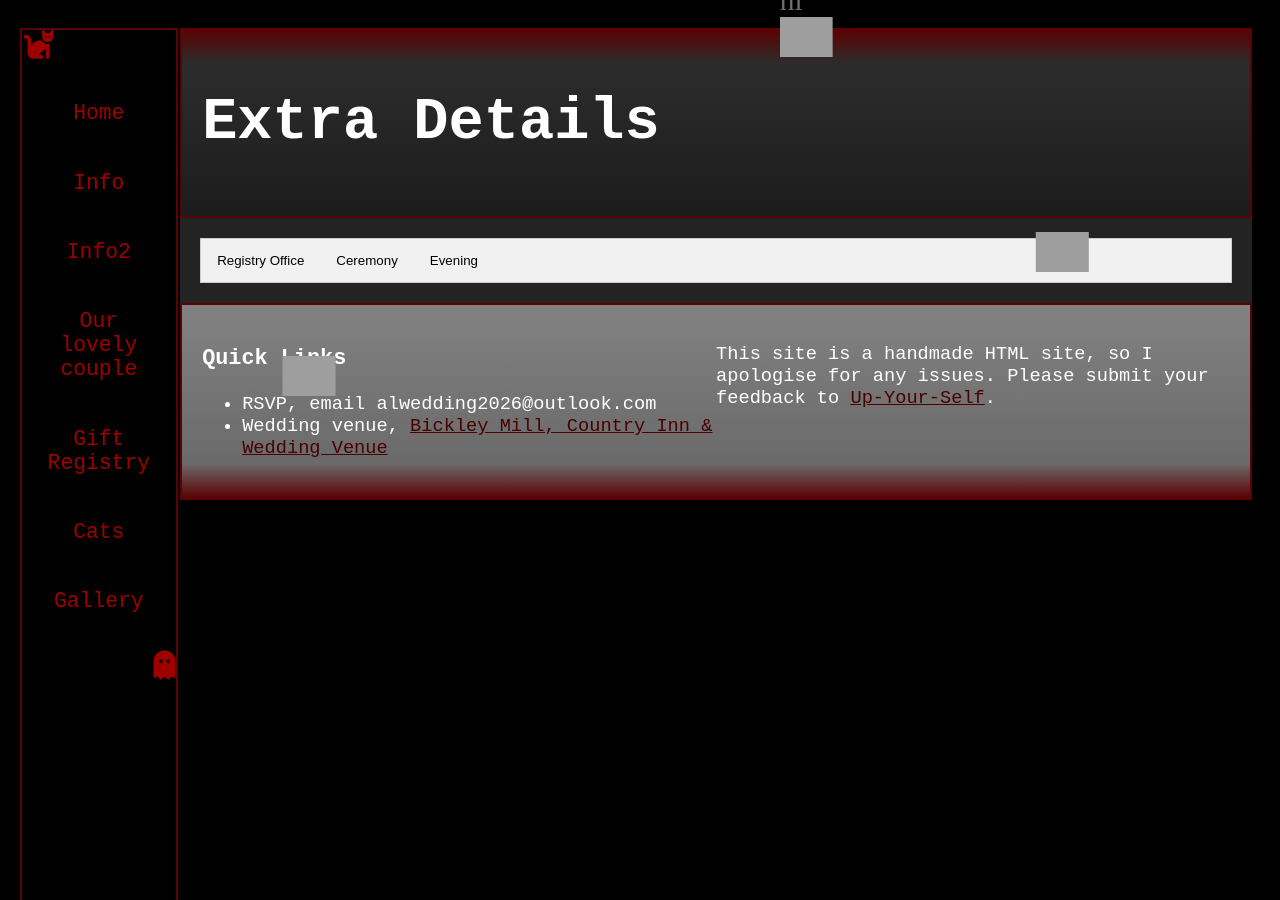
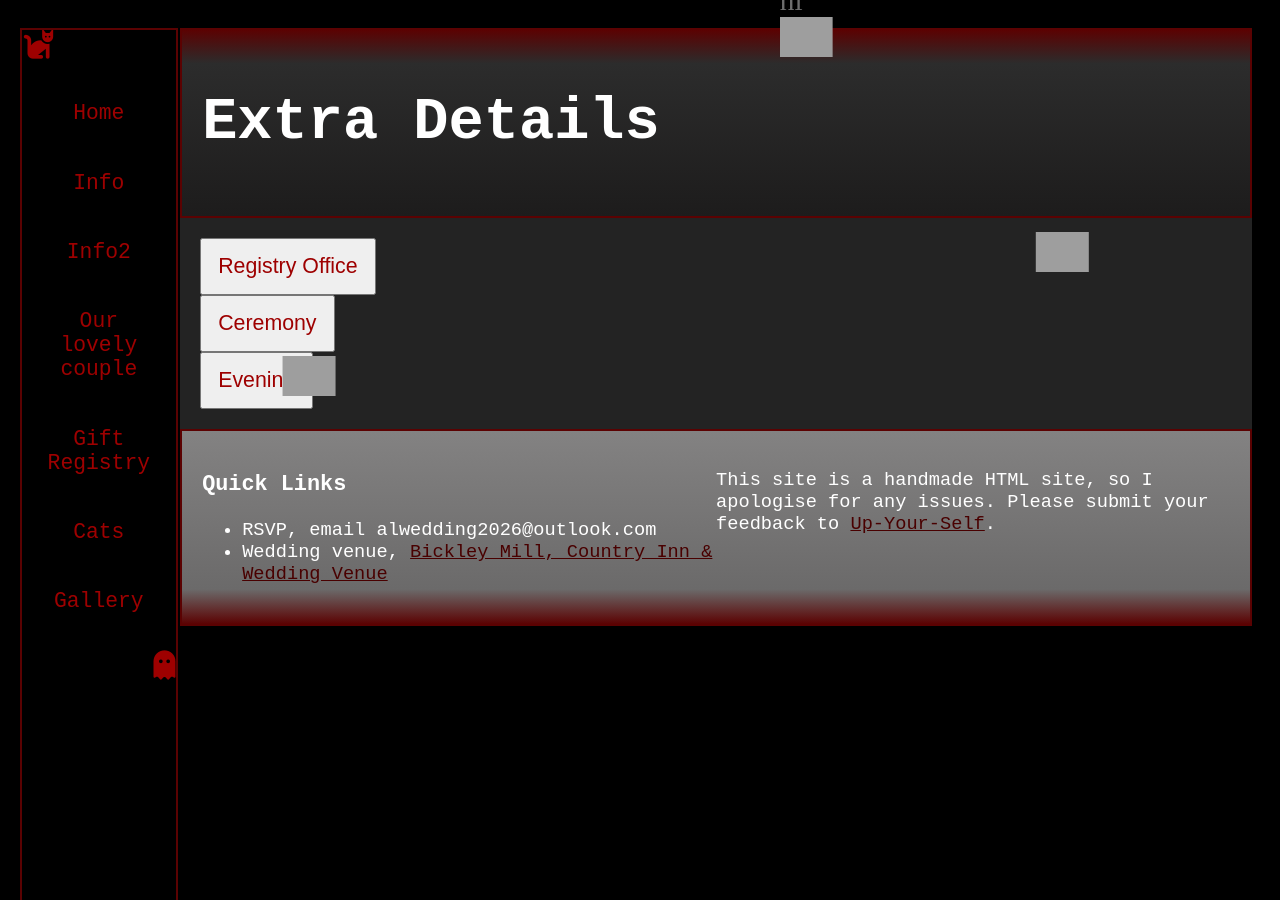
Before and after one commit to LewisSDAFNI/ALWedding2026, a Jekyll site: the page built from docs/pages/info2.md, in a window 1280 px wide. Built offline with Jekyll 4.4.1, drawn with Linux system fonts in a browser that asks for light colours; nearby versions of some CDN libraries; grey boxes are pictures that could not be loaded.

Commit message:
tabs astyling

```diff
--- a/docs/assets/css/tabs.css
+++ b/docs/assets/css/tabs.css
@@ -1,35 +1,40 @@
 /* Style the tab */
 .tab {
     overflow: hidden;
-    border: 1px solid #ccc;
-    background-color: #f1f1f1;
+    background-color: #f1f1f100;
 }
 
 /* Style the buttons that are used to open the tab content */
 .tab button {
-    background-color: inherit;
-    float: left;
-    border: none;
-    outline: none;
+    text-align: center;
+    display: block;
+    font-style: bold;
+    font-size: 16pt;
+    padding: 8px 16px;
+    text-decoration: none;
+    color: #9e0000;
     cursor: pointer;
     padding: 14px 16px;
     transition: 0.3s;
 }
 
 /* Change background color of buttons on hover */
-.tab button:hover {
-    background-color: #ddd;
+.tab button:hover,
+button:active {
+    background-color: #fe0000;
+    color: #000000;
+
 }
 
 /* Create an active/current tablink class */
-.tab button.active {
-    background-color: #ccc;
-}
+/* .tab button.active {
+    background-color: #fe0000;
+} */
 
 /* Style the tab content */
 .tabcontent {
     display: none;
     padding: 6px 12px;
-    border: 1px solid #ccc;
+    border: 1px solid #4e0000;
     border-top: none;
 }
```
